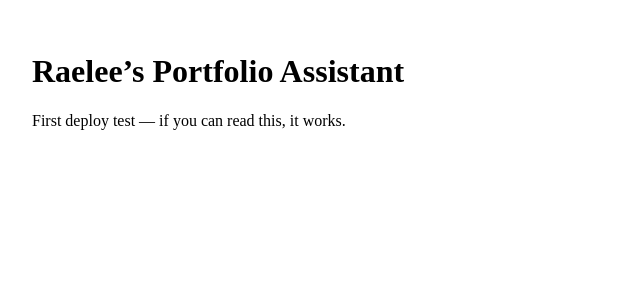
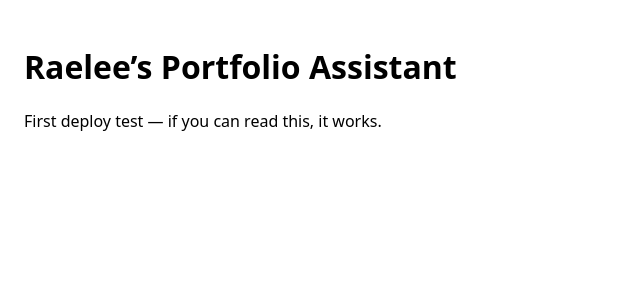
Before and after one commit to Raelee-Clark13/raeleesdesigns, a Next.js app: page / in a window 1280 px wide. Shown: the top 300 px of the page, without its empty margins (0-640 px from the left). Built offline with nearby package versions, Linux system fonts and the light colour scheme.

Commit message:
Create layout.tsx

```diff
--- /dev/null
+++ b/src/app/layout.tsx
@@ -0,0 +1,16 @@
+import type { Metadata } from "next";
+
+export const metadata: Metadata = {
+  title: "Raelee’s Portfolio Assistant",
+  description: "An interactive portfolio where visitors can ask about Raelee’s UX/UI work."
+};
+
+export default function RootLayout({ children }: { children: React.ReactNode }) {
+  return (
+    <html lang="en">
+      <body style={{ margin: 0, fontFamily: "system-ui, -apple-system, Segoe UI, Roboto, Helvetica, Arial" }}>
+        {children}
+      </body>
+    </html>
+  );
+}
```
